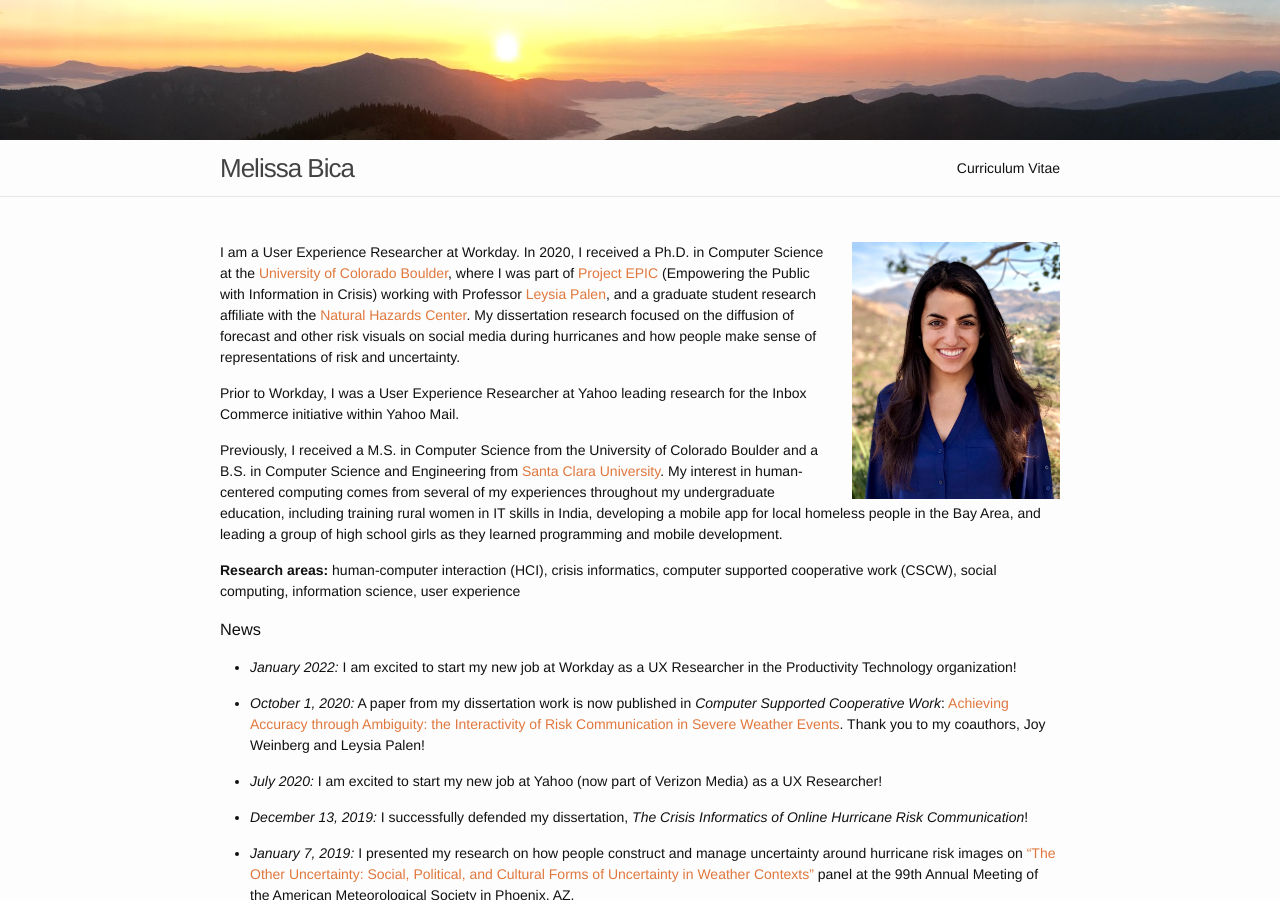
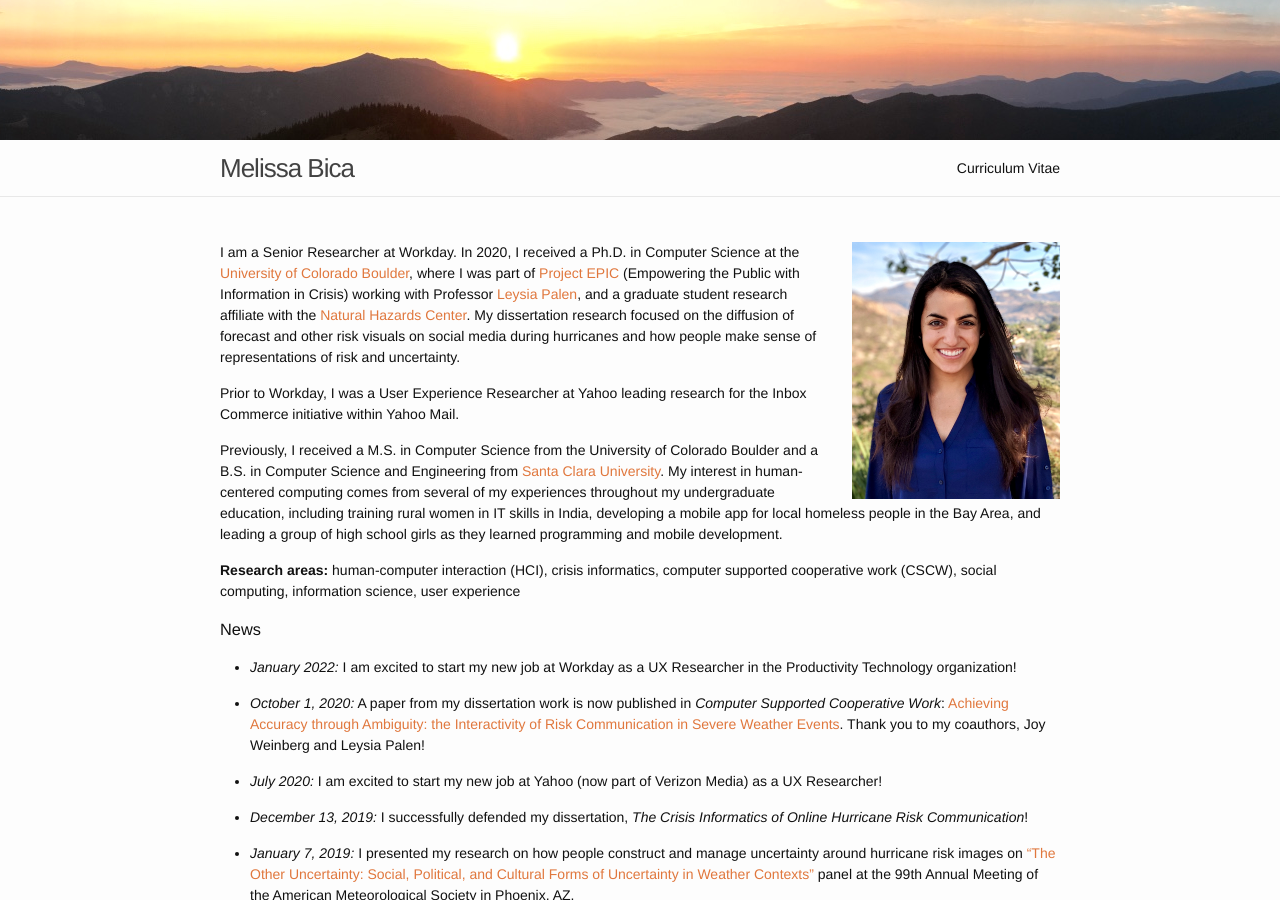
Before and after one commit to melissabica/melissabica.github.io, a Jekyll site: the page built from index.md, in a window 1280 px wide and 900 px high. Built offline with Jekyll 4.4.1, drawn with Linux system fonts in a browser that asks for light colours; nearby versions of some CDN libraries; comment, search, counter and statistics services are not loaded.

Commit message:
Update homepage title: Senior Researcher at Workday

```diff
--- a/index.md
+++ b/index.md
@@ -6,7 +6,7 @@ layout: default
 <img src="/assets/headshot.jpg" alt="headshot" style="width: 208px; margin-left: 20px;" align="right"/>
 
 
-I am a User Experience Researcher at Workday. In 2020, I received a Ph.D. in Computer Science at the <a target="_blank" href="http://colorado.edu">University of Colorado Boulder</a>, where I was part of <a target="_blank" href="http://epic.cs.colorado.edu/">Project EPIC</a> (Empowering the Public with Information in Crisis) working with Professor <a target="_blank" href="http://cmci.colorado.edu/~palen/">Leysia Palen</a>, and a graduate student research affiliate with the <a target="_blank" href="
+I am a Senior Researcher at Workday. In 2020, I received a Ph.D. in Computer Science at the <a target="_blank" href="http://colorado.edu">University of Colorado Boulder</a>, where I was part of <a target="_blank" href="http://epic.cs.colorado.edu/">Project EPIC</a> (Empowering the Public with Information in Crisis) working with Professor <a target="_blank" href="http://cmci.colorado.edu/~palen/">Leysia Palen</a>, and a graduate student research affiliate with the <a target="_blank" href="
 https://hazards.colorado.edu/">Natural Hazards Center</a>. My dissertation research focused on the diffusion of forecast and other risk visuals on social media during hurricanes and how people make sense of representations of risk and uncertainty.
 
 Prior to Workday, I was a User Experience Researcher at Yahoo leading research for the Inbox Commerce initiative within Yahoo Mail.
```
Also changed, not shown: README.md.
